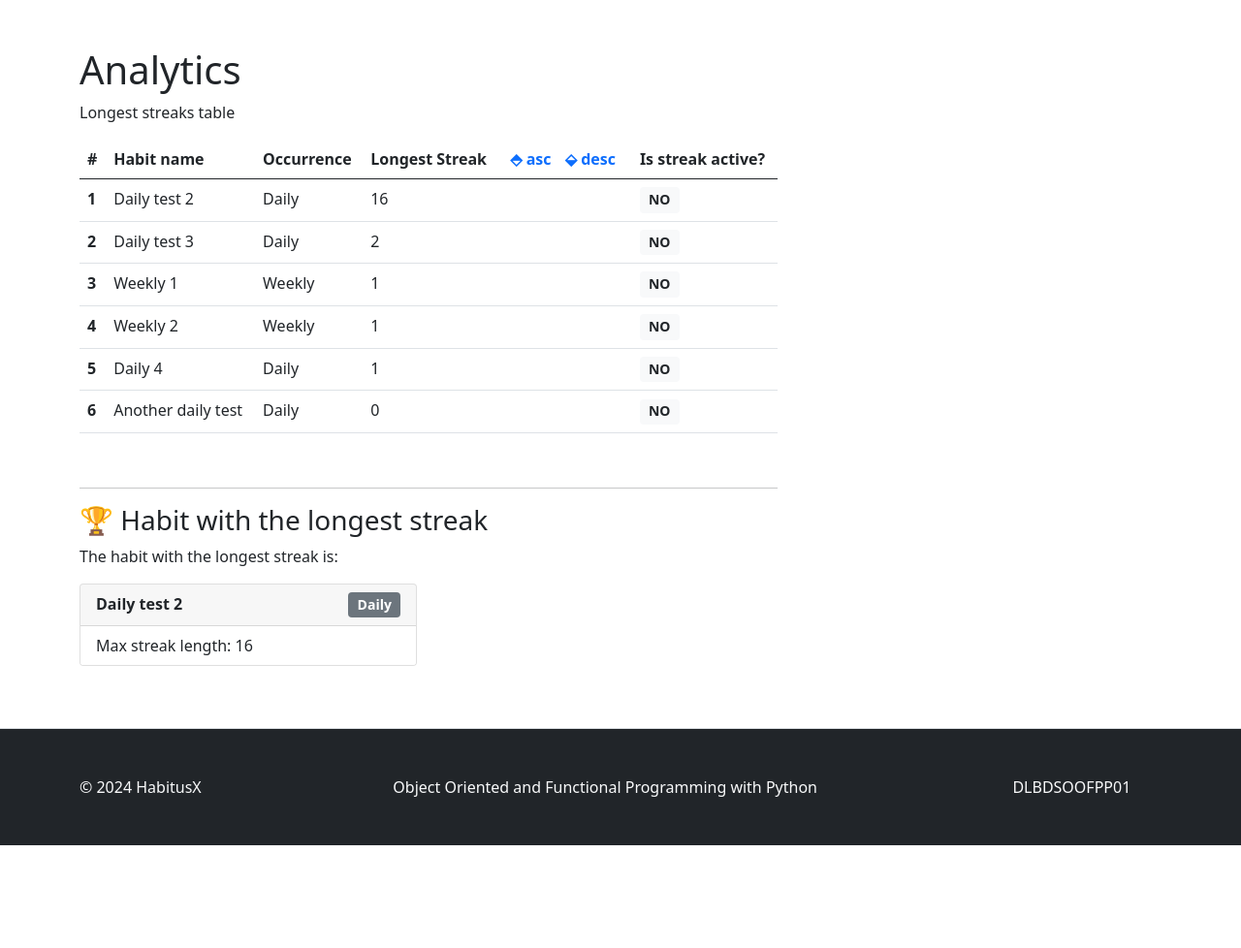
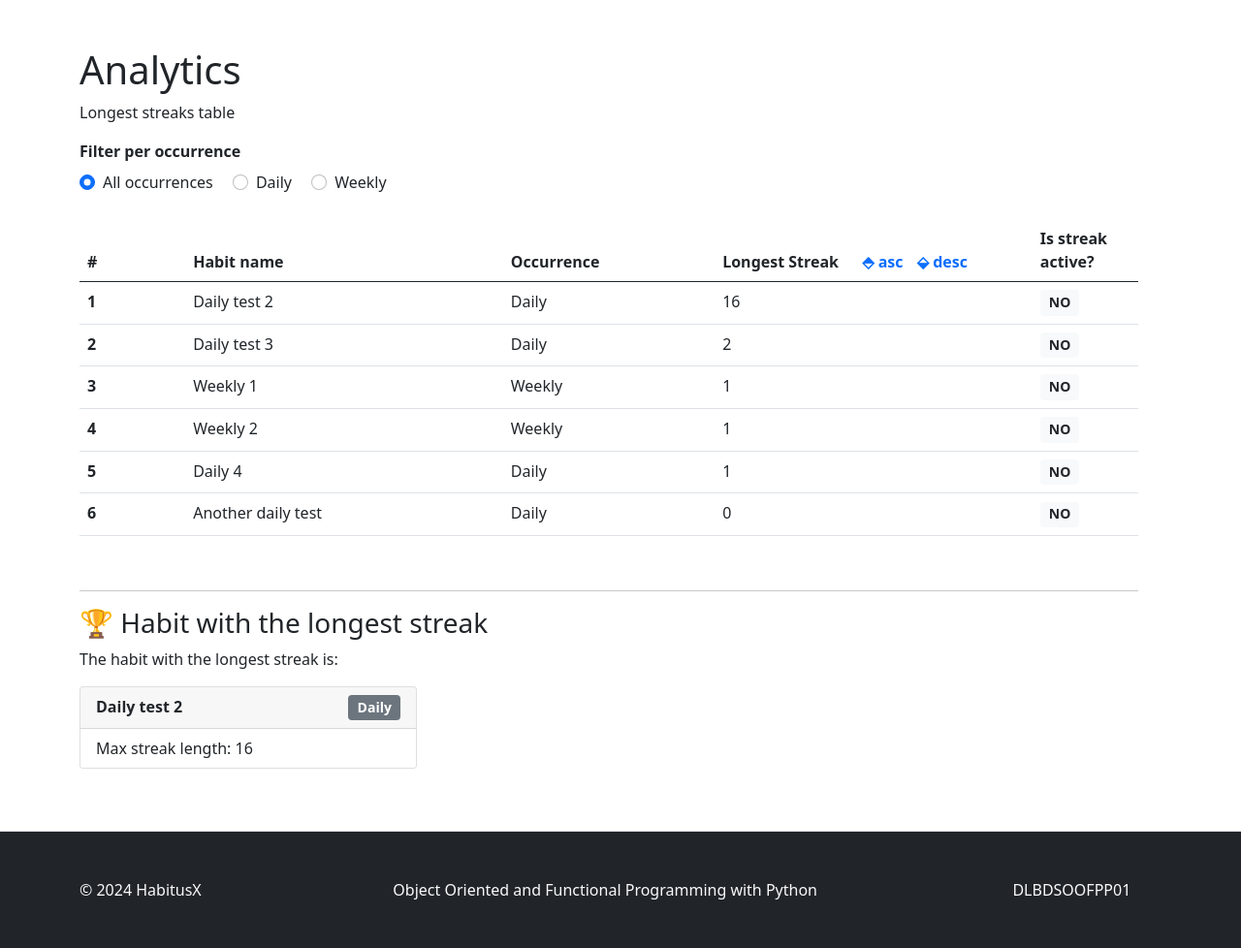
Before and after one commit to tommydemarco/habitusx, a Django app: page /analytics in a window 1280 px wide. Shown: the part 78-1056 px from the top of the page at 97% size. Before the commit the page ends 950 px from the top, so only its background shows below. Run offline with Django 5.2, Linux system fonts and the light colour scheme; a user stored in the database is signed in; data comes from the database, SQL or seed files in the repository; both versions use the stored data as it was after the commit.

Commit message:
implements habits filtering based on occurrence in analytics table

```diff
--- a/static/style.css
+++ b/static/style.css
@@ -22,3 +22,11 @@
 div.form-group {
     margin-bottom: 20px;
 }
+
+#habits-table.daily tr.weekly {
+    display: none;
+}
+
+#habits-table.weekly tr.daily {
+    display: none;
+}
--- a/templates/analytics.html
+++ b/templates/analytics.html
@@ -6,22 +6,41 @@
       <h1>Analytics</h1>
       <p>Longest streaks table</p>
     </div>
-    <div class="col-xl-8">
-      <table class="table">
+    <div class="col-12 mb-4">
+      <div class="mb-2">
+        <b>Filter per occurrence</b>
+      </div>
+      <div>
+        <div class="form-check form-check-inline">
+          <input class="form-check-input" type="radio" name="occurrenceFilter" id="all" value="all" checked />
+          <label class="form-check-label" for="all">All occurrences</label>
+        </div>
+        <div class="form-check form-check-inline">
+          <input class="form-check-input" type="radio" name="occurrenceFilter" id="daily" value="daily" />
+          <label class="form-check-label" for="daily">Daily</label>
+        </div>
+        <div class="form-check form-check-inline">
+          <input class="form-check-input" type="radio" name="occurrenceFilter" id="weekly" value="weekly" />
+          <label class="form-check-label" for="weekly">Weekly</label>
+        </div>
+      </div>
+    </div>
+    <div class="col-xl-12">
+      <table id="habits-table" class="table">
         <thead>
           <tr>
-            <th scope="col">#</th>
-            <th scope="col">Habit name</th>
-            <th scope="col">Occurrence</th>
-            <th scope="col">
+            <th width="10%" scope="col">#</th>
+            <th width="30%" scope="col">Habit name</th>
+            <th width="20%" scope="col">Occurrence</th>
+            <th width="30%" scope="col">
               Longest Streak <a style="text-decoration: none; margin-left: 20px;" href="?sort=desc">&#11032; asc</a> <a style="text-decoration: none; margin-left: 10px;" href="?sort=asc">&#11033; desc</a>
             </th>
-            <th scope="col">Is streak active?</th>
+            <th width="10%" scope="col">Is streak active?</th>
           </tr>
         </thead>
         <tbody>
           {% for enriched_habit in habits_list %}
-            <tr>
+            <tr class="{{ enriched_habit.habit.occurrence.description|lower }}">
               <th scope="row">{{ forloop.counter }}</th>
               <td>{{ enriched_habit.habit.description }}</td>
 
@@ -39,7 +58,7 @@
         </tbody>
       </table>
     </div>
-    <div class="col-xl-8">
+    <div class="col-xl-12">
       <hr style="margin-top: 40px;" />
       <h3>
         &#127942;{% if longest_streak_habits|length == 1 %}
@@ -57,7 +76,7 @@
       </p>
       <div class="row">
         {% for longest_streak_habit in longest_streak_habits %}
-          <div class="col-md-6">
+          <div class="col-md-6 col-lg-4">
             <div class="card">
               <div class="card-header d-flex justify-content-between">
                 <b>{{ longest_streak_habit.habit.description }}</b> <span class="badge bg-secondary">{{ longest_streak_habit.habit.occurrence.description }}</span>
@@ -70,5 +89,41 @@
         {% endfor %}
       </div>
     </div>
+    <script>
+      const tableElement = document.getElementById('habits-table')
+
+      document.querySelectorAll("input[name='occurrenceFilter']").forEach((radio) => {
+        radio.addEventListener('change', function () {
+          const allValue = 'all'
+          const weeklyValue = 'weekly'
+          const dailyValue = 'daily'
+          tableElement.classList.remove(allValue, weeklyValue, dailyValue)
+
+          if (this.checked) {
+            localStorage.setItem('analytics-habit-occurrence', this.value)
+
+            switch (this.value) {
+              case allValue:
+                break
+              case weeklyValue:
+                tableElement.classList.add(weeklyValue)
+                break
+              case dailyValue:
+                tableElement.classList.add(dailyValue)
+                break
+              default:
+                break
+            }
+          }
+        })
+      })
+
+      const savedValue = localStorage.getItem('analytics-habit-occurrence')
+      if (savedValue) {
+        tableElement.classList.add(savedValue)
+        const radioElement = document.querySelector(`input[name='occurrenceFilter'][value='${savedValue}']`)
+        if (radioElement) radioElement.click()
+      }
+    </script>
   </div>
 {% endblock %}
```
Also changed, not shown: db.sqlite3.
